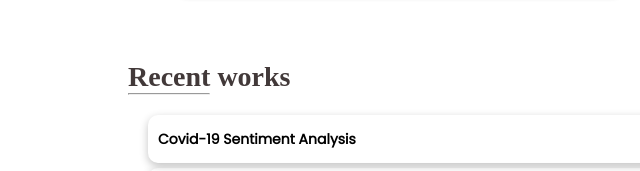
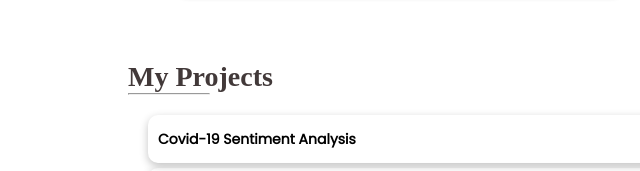
Before and after one commit to Chiamak/samp, a plain HTML site: page index.html in a window 1280 px wide. Shown: the part 1949-2120 px from the top of the page, 0-640 px from the left. Drawn offline with Linux system fonts and the light colour scheme; a web font is replaced by a local one.

Commit message:
Update index.html

```diff
--- a/index.html
+++ b/index.html
@@ -167,7 +167,7 @@
             </section>
         </div>
         <div class="project" id="project">
-            <h2 class="reveal">Recent works</h2>
+            <h2 class="reveal">My Projects</h2>
             <hr>
             <section class="raw">
                 <div class="project-data">
```
